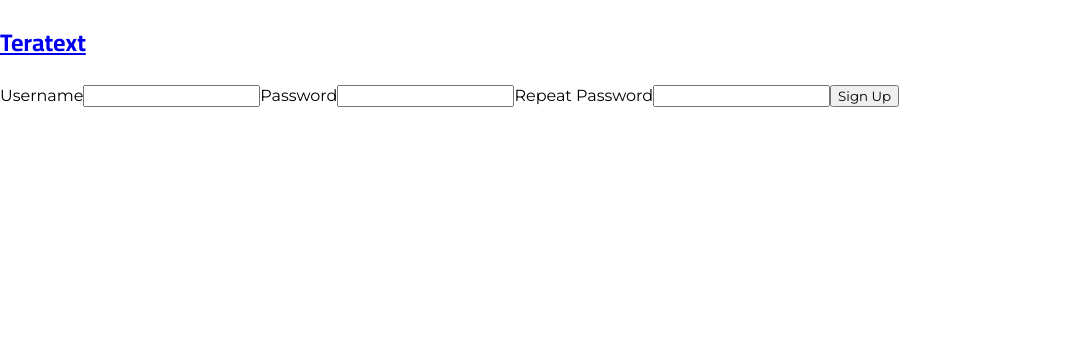
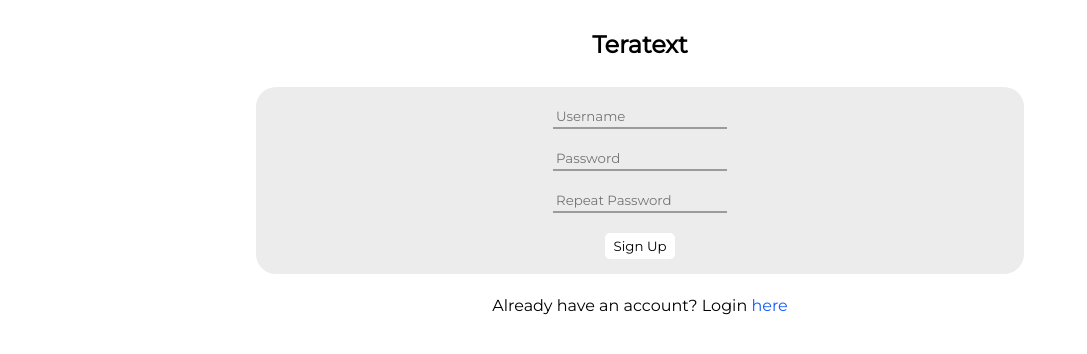
Before and after one commit to willwalker753/teratext, a React (Create React App) app: page /signup in a window 1280 px wide. Shown: the top 354 px of the page, without its empty margins (0-1087 px from the left). Built offline with nearby package versions, Linux system fonts and the light colour scheme.

Commit message:
styled signup/login

```diff
--- a/src/components/Account.js
+++ b/src/components/Account.js
@@ -109,6 +109,22 @@ export default class Account extends Component {
             })
         }
     }
+    buttonHoverOn = e => {
+        try {
+            document.getElementById(e.target.id).className= 'buttonOn';
+        }
+        catch {
+            return;
+        }
+    }
+    buttonHoverOff = e => {
+        try {
+            document.getElementById(e.target.id).className='buttonOff';
+        }
+        catch {
+            return;
+        }
+    }
     render() {
         if(!this.state.loggedIn) {
             return <Redirect to='/'/>
@@ -119,10 +135,10 @@ export default class Account extends Component {
         return (
             <div>
                 <Nav page={'Account'} username={this.state.username}/>
+                <div id='accountFlexboxTop'>
                     <img id='accountProfilePic' src={this.state.profilePic} alt='my profile'></img>
                     <form id='pictureMessageForm'>
-                    <p>Change your profile picture</p>
-                    <button id='pictureMessageInput'>
+                        <button id='pictureMessageInput' onMouseEnter={this.buttonHoverOn} onMouseLeave={this.buttonHoverOff}>
                         <i className="fas fa-images"></i>
                             <FileBase64
                             multiple={ false }
@@ -130,8 +146,11 @@ export default class Account extends Component {
                         />
                         </button>
                     </form>
-                <button onClick={ this.logoutHandler }>Logout</button>
-                <button onClick={ this.deleteAccount }>{this.state.deleteAccountMessage}</button>
+                </div>
+                <div id='accountFlexboxBottom'>
+                    <button onClick={ this.logoutHandler } id='accountLogOut' onMouseEnter={this.buttonHoverOn} onMouseLeave={this.buttonHoverOff}>Logout</button>
+                    <button onClick={ this.deleteAccount } id='accountDelete' onMouseEnter={this.buttonHoverOn} onMouseLeave={this.buttonHoverOff}>{this.state.deleteAccountMessage}</button>
+                </div>
             </div>
         )
     }
--- a/src/components/Friend.css
+++ b/src/components/Friend.css
@@ -1,6 +1,6 @@
 #friendUsernameCodeInfo {
     margin-top: 65px;
-    font-size: 13px;
+    font-size: 15px;
     margin-left: auto;
     margin-right: auto;
     text-align: center;
@@ -41,6 +41,7 @@
     border: none;
     background-color: white;
     position: relative;
+    bottom: 1px;
     right: 25px;
     font-size: 14px;
 }
@@ -87,7 +88,7 @@
     border: none;
     padding: 5px;
     cursor: pointer;
-
+    background-color: white;
 }
 .buttonOn {
     animation: buttonOn .5s 1 forwards;
--- a/src/components/Login.js
+++ b/src/components/Login.js
@@ -15,10 +15,16 @@ export default class Login extends Component {
     }
     changeHandler = e => {
         this.setState({ [e.target.name]: e.target.value });
+        if(e.target.value !== ''){
+            document.getElementById(e.target.id).className='filled';
+        }
+        else {
+            document.getElementById(e.target.id).className='unfilled';
+        }
     }
     submitHandler = e => {
         this.setState({
-            buttonMessage: 'Loading...',
+            buttonMessage: <i id='loadingSpinnerFriend' className="fas fa-spinner"></i>,
             errorMessage: ''
         });
         e.preventDefault();
@@ -33,9 +39,11 @@ export default class Login extends Component {
             axios.post(url ,this.state)
             .then(response => {
                 if(response.status === 200){
-                    if(response.data === 'Account not found'){
+                    console.log(response)
+                    if((response.data === 'Account not found')||(response.data === '')){
                         this.setState({
                             errorMessage: 'Incorrect username or password',
+                            buttonMessage: 'Login'
                         })
                     }
                     else{
@@ -49,8 +57,25 @@ export default class Login extends Component {
             .catch(error => {
                 this.setState({
                     errorMessage: 'Incorrect username or password',
+                    buttonMessage: 'Login'
                 })
             })
+        }
+    }
+    buttonHoverOn = e => {
+        try {
+            document.getElementById(e.target.id).className= 'loginButtonOn';
+        }
+        catch {
+            return;
+        }
+    }
+    buttonHoverOff = e => {
+        try {
+            document.getElementById(e.target.id).className='loginButtonOff';
+        }
+        catch {
+            return;
         }
     }
     render() {
@@ -60,15 +85,17 @@ export default class Login extends Component {
         }
         return (
             <div>
-                <a href='/'><h2>Teratext</h2></a>
-                <form onSubmit={ this.submitHandler }>
-                    <label htmlFor='username'>Username</label>
-                    <input type='text' name='username' onChange={this.changeHandler}></input>
-                    <label htmlFor='password'>Password</label>
-                    <input type='password' name='password' onChange={this.changeHandler}></input>
-                    <input type='submit' value={this.state.buttonMessage}></input>
+                <h2 id='loginTeratext'><a href='/'>Teratext</a></h2>
+                <form id='loginForm' onSubmit={ this.submitHandler }>
+                    <input type='text' name='username' id='loginUsername' placeholder='Username' onChange={this.changeHandler}></input>
+                    <input type='password' name='password' id='loginPassword' placeholder='Password' onChange={this.changeHandler}></input>
+                    <button type='submit' id='loginSubmit' onMouseEnter={this.buttonHoverOn} onMouseLeave={this.buttonHoverOff}>{this.state.buttonMessage}</button>
                 </form>
-                <p>{ this.state.errorMessage }</p>
+                <div id='loginText'>
+                    <p id='loginErrorMsg'>{ this.state.errorMessage }</p>
+                    <p>Need an account? Signup <a href='/signup'>here</a></p>
+                </div>
+                <div id='hiddenStaging'><i className="fas fa-spinner"></i></div>
             </div>
         )
     }
--- a/src/components/Nav.js
+++ b/src/components/Nav.js
@@ -59,6 +59,7 @@ export default function Nav(props) {
                 <div id='navFriendPicName'>
                     <p className='welcomeText'>{props.friendUsername}</p>
                     <img src={props.friendProfilePic} id='navFriendProfilePic' alt='friend profile'></img>
+                    <div></div>
                 </div>
             </nav>
         </>
@@ -105,6 +106,7 @@ export default function Nav(props) {
                 <nav id='navBox'>
                     <button id='hamburgerButton' onClick={hamburgerMenuOut}><i className="fas fa-bars"></i></button>
                     <p className='friendNavText'>{props.username}'s Account</p>
+                    <div></div>
                 </nav>
             </>
         )
--- a/src/components/Signup.css
+++ b/src/components/Signup.css
@@ -0,0 +1,103 @@
+#signupTeratext {
+    margin-top: 22px;
+    text-align: center;
+}
+#signupTeratext > a{
+    text-decoration: none;
+    color: black;
+}
+#signupForm {
+    display: flex;
+    align-items: center;
+    flex-direction: column;
+    width: 60%;
+    margin-left: auto;
+    margin-right: auto;
+    background-color: rgb(236, 236, 236);
+    padding-top: 20px;
+    padding-bottom: 15px;
+    padding-left: 20px;
+    padding-right: 20px;
+    border-radius: 20px;
+}
+#signupForm > input {
+    border: none;
+    outline: none;
+    border-bottom: 2px solid rgb(155, 155, 155);
+    color: black;
+    margin-bottom: 20px;
+    padding-left: 3px;
+    padding-bottom: 3px;
+    background-color: rgb(236, 236, 236);
+}
+#signupForm > button {
+    background-color: white;
+    border: none;
+    padding:5px;
+    border-radius: 5px;
+    width: 70px;
+    height: 26px;
+}
+.filled {
+    animation: filled 1s 1 forwards;
+}
+@keyframes filled {
+    0%{
+        border-bottom: 2px solid rgb(155, 155, 155);
+    }
+    100%{
+        border-bottom: 2px solid rgb(21, 91, 255);
+    }
+}
+.unfilled {
+    animation: unfilled 1s 1 forwards;
+}
+@keyframes unfilled {
+    0%{
+        border-bottom: 2px solid rgb(21, 91, 255);
+    }
+    100%{
+        border-bottom: 2px solid rgb(155, 155, 155);
+    }
+}
+#signupText {
+    margin-top: 22px;
+    text-align: center;
+}
+#signupErrorMsg {
+    color: rgb(165, 0, 0);
+}
+#signupText > p > a {
+    text-decoration: none;
+    color: rgb(21, 91, 255);
+}
+#hiddenStaging {
+    display: none;
+}
+.signupButtonOn {
+    animation: signupButtonOn .5s 1 forwards;
+    cursor: pointer;
+}
+@keyframes signupButtonOn {
+    0%{
+        background-color: white;
+        color: black;
+    }
+    100%{
+        background-color: rgb(55, 133, 223);
+        color: white;
+    }
+}
+.signupButtonOff {
+    animation: signupButtonOff .5s 1 forwards;
+}
+@keyframes signupButtonOff {
+    0%{
+        background-color: rgb(55, 133, 223);
+        color: white;
+    }
+    100%{
+        background-color: white;
+        color: black;
+    }
+}
--- a/src/components/Signup.js
+++ b/src/components/Signup.js
@@ -17,6 +17,12 @@ export default class Signup extends Component {
     }
     changeHandler = e => {
         this.setState({ [e.target.name]: e.target.value });
+        if(e.target.value !== ''){
+            document.getElementById(e.target.id).className='filled';
+        }
+        else {
+            document.getElementById(e.target.id).className='unfilled';
+        }
     }
     submitHandler = e => {
         this.setState({
@@ -33,6 +39,12 @@ export default class Signup extends Component {
         else if(this.state.password  !== this.state.repeatPassword) {
             this.setState({
                 errorMessage: 'Passwords do not match',
+                buttonMessage: 'Sign Up'
+            })
+        }
+        else if (/\s/.test(this.state.username)) {
+            this.setState({
+                errorMessage: 'Cannot have spaces in username',
                 buttonMessage: 'Sign Up'
             })
         }
@@ -61,6 +73,22 @@ export default class Signup extends Component {
             })
         }
     }
+    buttonHoverOn = e => {
+        try {
+            document.getElementById(e.target.id).className= 'signupButtonOn';
+        }
+        catch {
+            return;
+        }
+    }
+    buttonHoverOff = e => {
+        try {
+            document.getElementById(e.target.id).className='signupButtonOff';
+        }
+        catch {
+            return;
+        }
+    }
     render() {
         const { redirect } = this.state;
         if(redirect) {
@@ -68,17 +96,18 @@ export default class Signup extends Component {
         }
         return (
             <div>
-                <a href='/'><h2>Teratext</h2></a>
-                <form onSubmit={ this.submitHandler }>
-                    <label htmlFor='username'>Username</label>
-                    <input type='text' name='username' onChange={this.changeHandler}></input>
-                    <label htmlFor='password'>Password</label>
-                    <input type='password' name='password' onChange={this.changeHandler}></input>
-                    <label htmlFor='repeatPassword'>Repeat Password</label>
-                    <input type='password' name='repeatPassword' onChange={this.changeHandler}></input>
-                    <input type='submit' value={ this.state.buttonMessage }></input>
+                <h2 id='signupTeratext'><a href='/'>Teratext</a></h2>
+                <form id='signupForm' onSubmit={ this.submitHandler }>
+                    <input type='text' name='username' id='signupUsername' placeholder='Username' onChange={this.changeHandler}></input>
+                    <input type='password' name='password' id='signupPassword' placeholder='Password' onChange={this.changeHandler}></input>
+                    <input type='password' name='repeatPassword' id='signupRepPassword' placeholder='Repeat Password' onChange={this.changeHandler}></input>
+                    <button type='submit' id='signupSubmit' onMouseEnter={this.buttonHoverOn} onMouseLeave={this.buttonHoverOff}>{ this.state.buttonMessage }</button>
                 </form>
-                <p>{ this.state.errorMessage }</p>
+                <div id='signupText'>
+                    <p id='signupErrorMsg'>{ this.state.errorMessage }</p>
+                    <p>Already have an account? Login <a href='/login'>here</a></p>
+                </div>
+
             </div>
         )
     }
```
Also changed, not shown: src/components/Account.css (+85 -4 lines), src/components/Login.css (+103 -0 lines), src/components/Nav.css (+6 -6 lines). Lines whose indentation alone changed are shown as unchanged.
